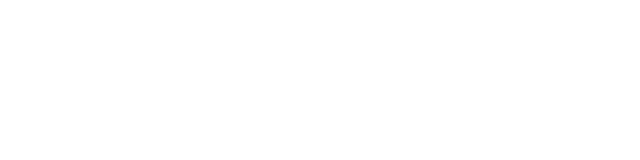
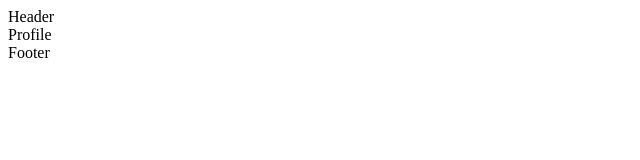
Before and after one commit to alexborisewich/project-management-app, a React (Create React App) app: page /project-management-app/profile in a window 1280 px wide. Before the commit this address had no page. Shown: the top 160 px of the page, without its empty margins (0-640 px from the left). Built offline with nearby package versions, Linux system fonts and the light colour scheme.

Commit message:
feat: add ProfilePage component with route

```diff
--- a/src/components/App/App.tsx
+++ b/src/components/App/App.tsx
@@ -1,7 +1,7 @@
 import React from 'react';
 import { BrowserRouter, Route, Routes } from 'react-router-dom';
 
-import { Layout, MainPage, SignInPage, SignUpPage, WelcomePage } from 'components';
+import { Layout, MainPage, ProfilePage, SignInPage, SignUpPage, WelcomePage } from 'components';
 
 const App = () => (
   <BrowserRouter basename='/project-management-app'>
@@ -11,6 +11,7 @@ const App = () => (
         <Route path='/boards' element={<MainPage />} />
         <Route path='/signup' element={<SignUpPage />} />
         <Route path='/signin' element={<SignInPage />} />
+        <Route path='/profile' element={<ProfilePage />} />
       </Route>
     </Routes>
   </BrowserRouter>
--- a/src/components/index.ts
+++ b/src/components/index.ts
@@ -4,8 +4,9 @@ import Header from './layout/Header';
 import Layout from './layout/Layout';
 import Main from './layout/Main';
 import MainPage from './pages/MainPage';
+import ProfilePage from './pages/ProfilePage';
 import SignInPage from './pages/SignInPage';
 import SignUpPage from './pages/SignUpPage';
 import WelcomePage from './pages/WelcomePage';
 
-export { App, Layout, Header, Footer, Main, WelcomePage, MainPage, SignUpPage, SignInPage };
+export { App, Layout, Header, Footer, Main, WelcomePage, MainPage, SignUpPage, SignInPage, ProfilePage };
--- /dev/null
+++ b/src/components/pages/ProfilePage/ProfilePage.module.css
@@ -0,0 +1,3 @@
+/* .container {
+
+} */
--- /dev/null
+++ b/src/components/pages/ProfilePage/ProfilePage.tsx
@@ -0,0 +1,12 @@
+import React from 'react';
+
+import s from './ProfilePage.module.css';
+import { ProfilePageProps } from './ProfilePage.types';
+
+const ProfilePage = ({ dataTestId }: ProfilePageProps) => (
+  <section className={s.container} data-testid={dataTestId}>
+    Profile
+  </section>
+);
+
+export default ProfilePage;
--- /dev/null
+++ b/src/components/pages/ProfilePage/ProfilePage.types.ts
@@ -0,0 +1,5 @@
+export type ProfilePageProps = {
+  dataTestId?: string;
+};
+
+export type ProfilePageState = Record<string, never>;
--- /dev/null
+++ b/src/components/pages/ProfilePage/index.ts
@@ -0,0 +1 @@
+export { default } from './ProfilePage';
```
Also changed, not shown: 1 other file (tests, documents, lock files or other folders).
